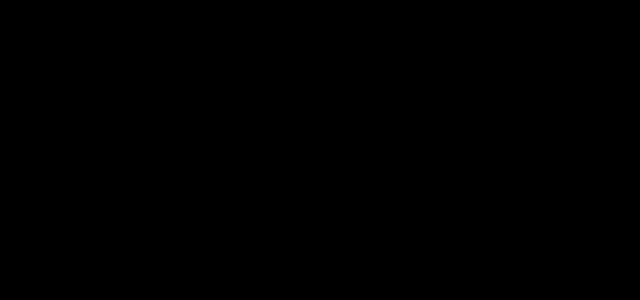
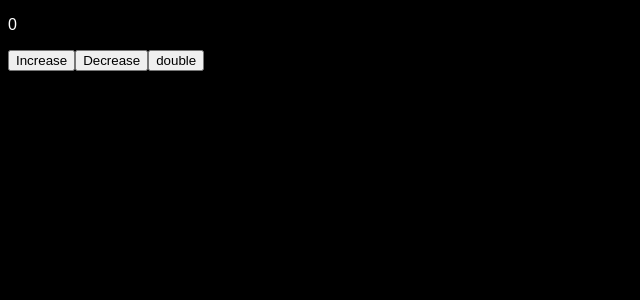
Before and after one commit to thisissinghania/React-Learn, a React (Vite) app: page /rtk-query in a window 1280 px wide. Before the commit this address had no page. Shown: the top 300 px of the page, without its empty margins (0-640 px from the left). Built offline with nearby package versions, Linux system fonts and the light colour scheme.

Commit message:
rtk query

```diff
--- a/package.json
+++ b/package.json
@@ -10,8 +10,10 @@
     "preview": "vite preview"
   },
   "dependencies": {
+    "@reduxjs/toolkit": "^2.11.2",
     "react": "^19.2.0",
     "react-dom": "^19.2.0",
+    "react-redux": "^9.2.0",
     "react-router-dom": "^7.12.0"
   },
   "devDependencies": {
--- /dev/null
+++ b/src/9-rtk-redux/RtkQuery.jsx
@@ -0,0 +1,27 @@
+import { useDispatch, useSelector } from "react-redux";
+import { decrement, increaseByAmount, increment } from "./features/counterSlice";
+
+const RtkQuery = () => {
+    const dispatch = useDispatch()
+    const count = useSelector((state)=> state.counter.value)
+
+    return (
+        <>
+        <p>{count}</p>
+
+        <button onClick={()=> {
+            dispatch(increment())
+        }}>Increase</button>
+
+        <button onClick={()=> {
+            dispatch(decrement())
+        }}>Decrease</button>
+
+
+        <button onClick={()=> {
+            dispatch(increaseByAmount(10))
+        }}>double</button>
+        </>
+    )
+}
+export default RtkQuery;
--- /dev/null
+++ b/src/9-rtk-redux/features/counterSlice.js
@@ -0,0 +1,22 @@
+import { createSlice } from "@reduxjs/toolkit";
+
+export const counterSlice = createSlice({
+    name: 'counter',
+    initialState: {
+        value: 0,
+    },
+    reducers: {
+        increment: (p)=> {
+            p.value += 1
+        },
+        decrement: (i)=> {
+            i.value -= 1
+        },
+        increaseByAmount: (i, action)=> {
+            i.value += action.payload
+        }
+    }
+})
+
+export const { increment, decrement, increaseByAmount } = counterSlice.actions
+export default counterSlice.reducer
--- /dev/null
+++ b/src/9-rtk-redux/store.js
@@ -0,0 +1,8 @@
+import { configureStore } from '@reduxjs/toolkit'
+import counterSlice from './features/counterSlice'
+
+export const store = configureStore({
+    reducer: {
+        counter: counterSlice
+    },
+})
--- a/src/App.jsx
+++ b/src/App.jsx
@@ -7,6 +7,7 @@
 import UseRefPage from "@/6-use-ref/UseRefPage";
 import CustomHookParent from "@/7-custom-hooks/CustomHookParent";
 import UseContextPage from "@/8-use-context/UseContextPage";
+import RtkQuery from "@/9-rtk-redux/RtkQuery";
 
 const App = () => {
 
@@ -21,6 +22,7 @@
           <Route path="/use-ref" element={<UseRefPage />} />
           <Route path="/custom-hooks" element={<CustomHookParent />} />
           <Route path="/use-context" element={<UseContextPage />} />
+          <Route path="/rtk-query" element={<RtkQuery />} />
         </Routes>
       </div>
   )
--- a/src/main.jsx
+++ b/src/main.jsx
@@ -3,11 +3,15 @@
 import './index.css'
 import App from './App.jsx'
 import { ThemeProvider } from './8-use-context/context/AuthContext.jsx';
+import { Provider } from 'react-redux';
+import { store } from './9-rtk-redux/store.js';
 
 createRoot(document.getElementById('root')).render(
     <ThemeProvider>
         <BrowserRouter>
-            <App />
+            <Provider store={store}>
+                <App />
+            </Provider>
         </BrowserRouter>
     </ThemeProvider>
 )
```
Also changed, not shown: 1 other file (tests, documents, lock files or other folders).
